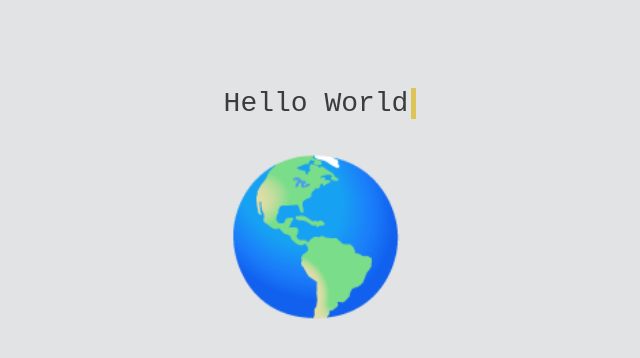
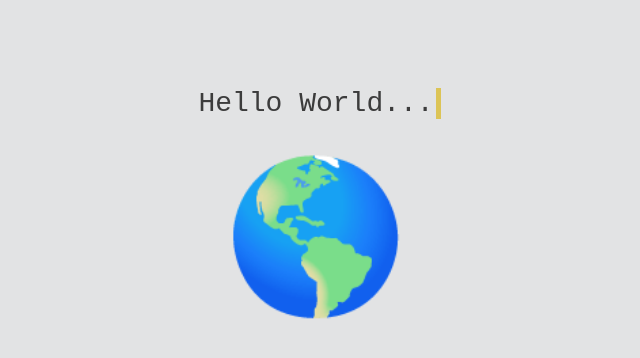
Before and after one commit to seekayel/express-cyclic-demo, a website: page public/index.html in a window 1280 px wide. Shown: the whole page, without its empty margins (324-964 px from the left). Drawn offline with Linux system fonts and the light colour scheme.

Commit message:
Update index.html

```diff
--- a/public/index.html
+++ b/public/index.html
@@ -9,7 +9,7 @@
   <body>
     <div id="hello-wrapper">
       <div id="hello" class="typewriter">
-        Hello World
+        Hello World...
       </div>
       <div id="world">
         🌎
```
